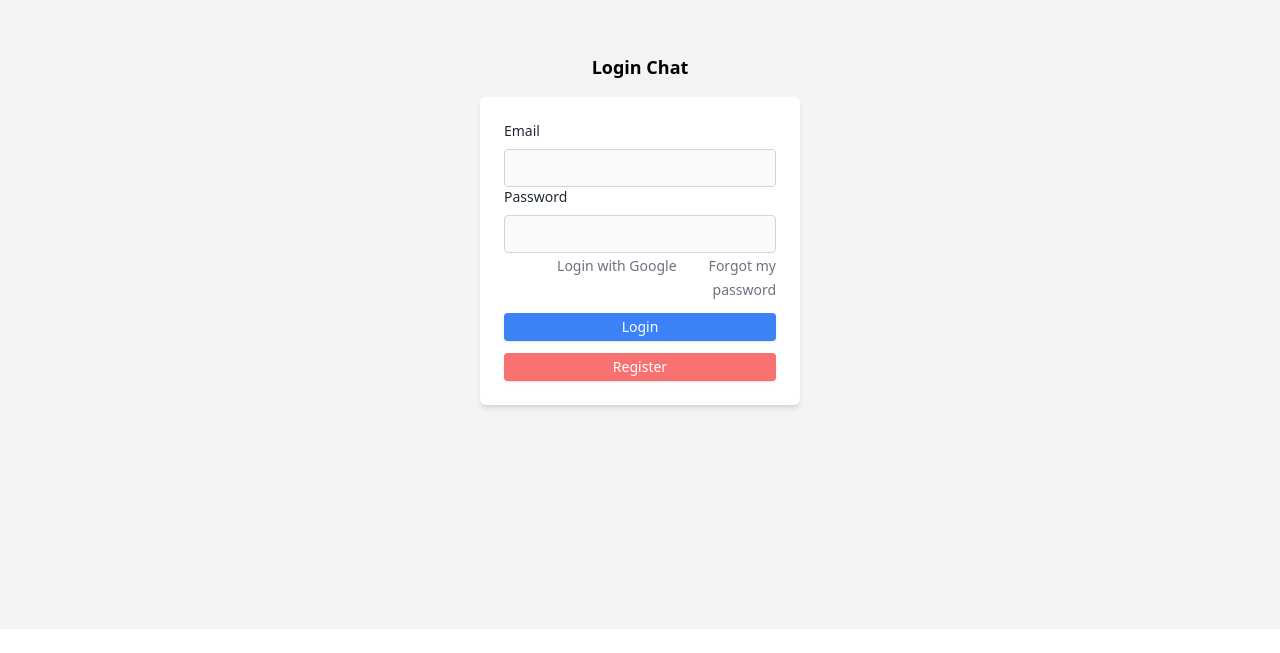
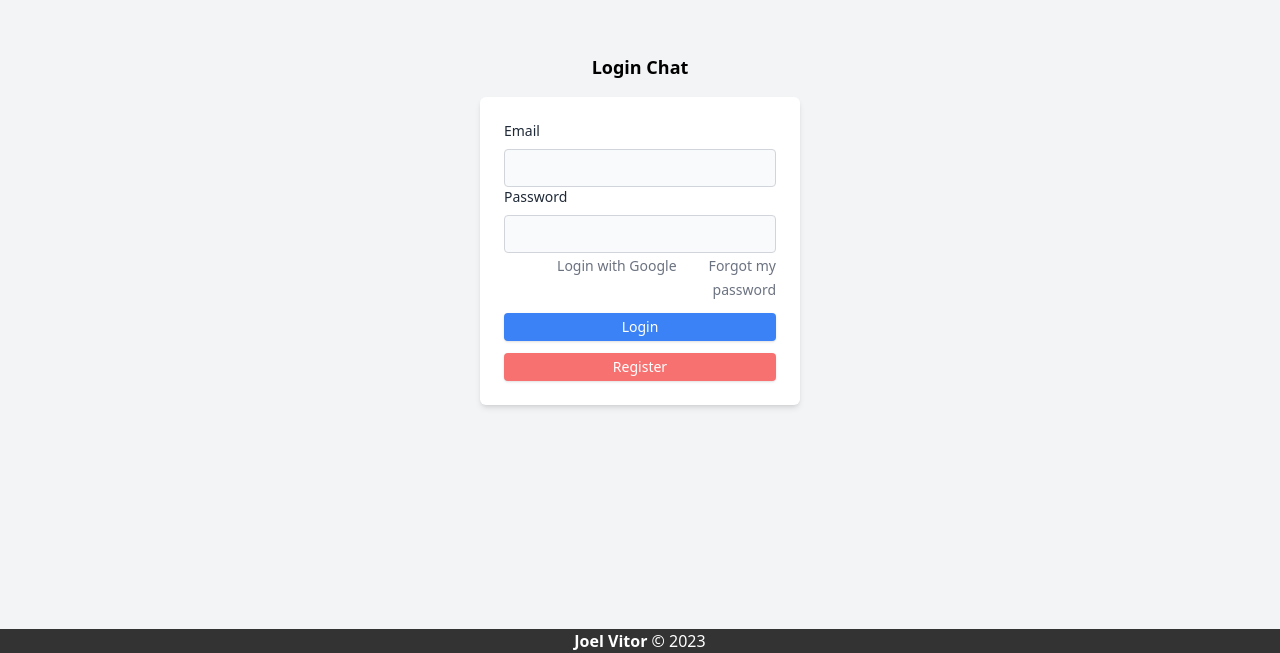
Before and after one commit to joelvitorniino/chatbot-rocketseat-nextjs, a Next.js app: page / in a window 1280 px wide. Shown: the part 171-824 px from the top of the page. Before the commit the page ends 800 px from the top, so only its background shows below. Built offline with nearby package versions, Linux system fonts and the light colour scheme.

Commit message:
footer in home

```diff
--- a/pages/components/Footer.tsx
+++ b/pages/components/Footer.tsx
@@ -1,8 +1,10 @@
+import Link from "next/link";
+
 export default function Footer() {
     return (
-        <footer className="flex items-center justify-center bg-blackOpaque h-36 mt-8 border-t-4 border-solid border-blackLight text-white">
+        <footer className="flex items-center justify-center bg-blackOpaque border-t-1 border-solid border-blackLight text-white">
             <p>
-                <span className="font-bold">Joel Vitor</span> &copy; 2023
+                <Link href="https://github.com/joelvitorniino"><span className="font-bold">Joel Vitor</span> &copy; 2023</Link>
             </p>
         </footer>
     )
--- a/pages/index.tsx
+++ b/pages/index.tsx
@@ -1,5 +1,6 @@
 import Head from "next/head";
 import Link from "next/link";
+import Footer from "./components/Footer";
 
 export default function Home() {
   return (
@@ -31,8 +32,6 @@ export default function Home() {
               />
               </div>
 
-
-
               <div className="text-right">
                 <Link href="#" className="text-sm text-gray-500 hover:underline mr-8">Login with Google</Link>
                 <Link href="#" className="text-sm text-gray-500 hover:underline">Forgot my password</Link>
@@ -51,6 +50,8 @@ export default function Home() {
           </div>
         </div>
       </div>
+
+      <Footer />
     </>
   )
 }
```
